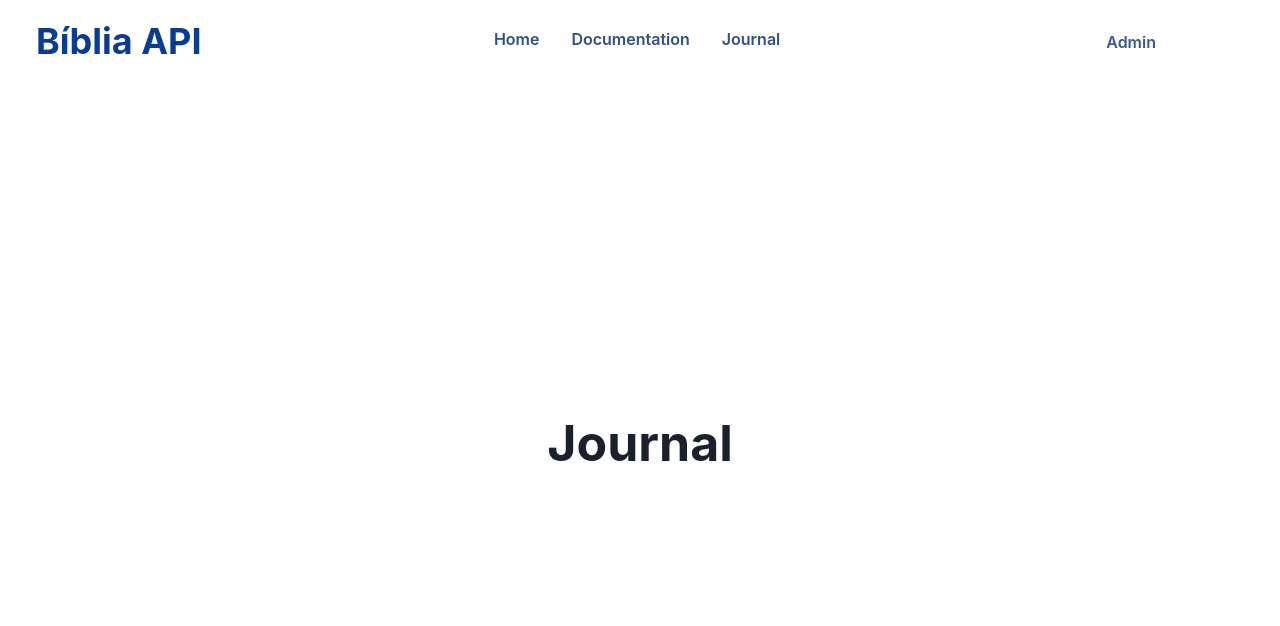
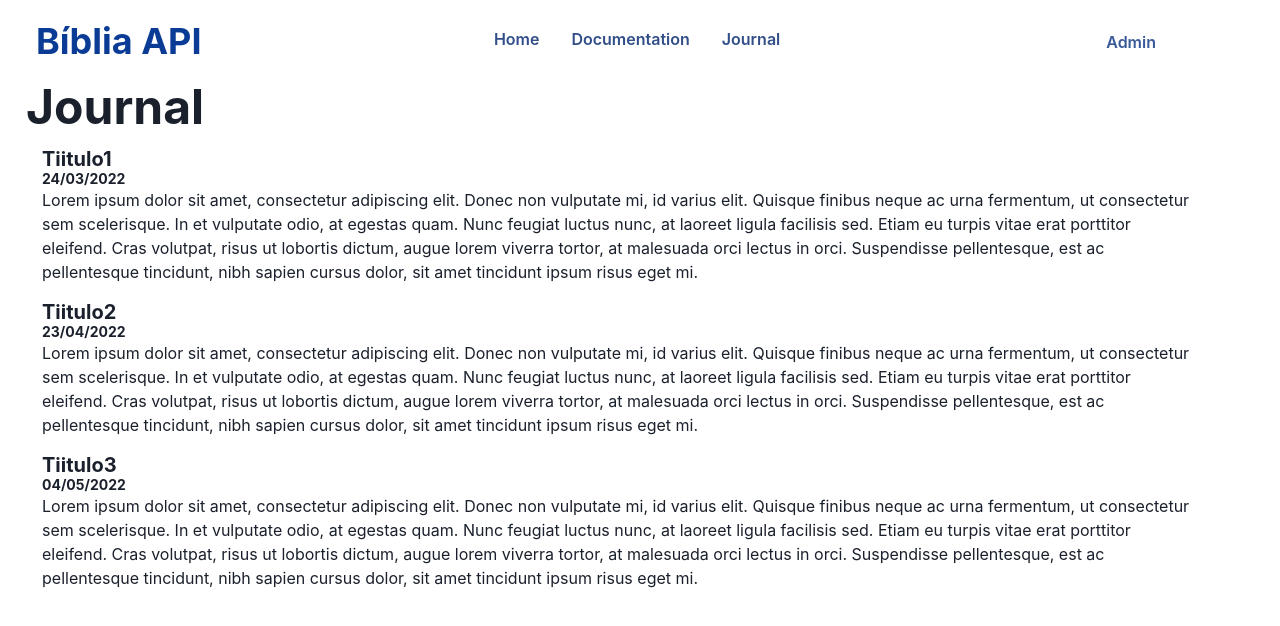
Before and after one commit to leandrowatanabe/webpage-biblia-api, a Next.js app: page /journal in a window 1280 px wide. Shown: the top 626 px of the page. Built offline with nearby package versions, Linux system fonts and the light colour scheme.

Commit message:
Commit: Pagina de journaling estruturada

```diff
--- a/pages/admin.js
+++ b/pages/admin.js
@@ -5,6 +5,7 @@ export default function Admin(){
     return(
         <Container display='flex' height='90vh' justifyContent='center' alignItems='center'>
             <Heading size='lg' fontSize='50px'>Admin</Heading>
+            <Heading size='sm'>Pagina em Construcao</Heading>
         </Container>
     )
 }
--- a/pages/journal.js
+++ b/pages/journal.js
@@ -1,10 +1,30 @@
-import { Container, Heading } from '@chakra-ui/react'
+import { Text, Container, Heading, Box} from '@chakra-ui/react'
 
-export default function Journal(){
+import objetoteste from '../progresso.json'
 
-    return(
-        <Container display='flex' height='90vh' justifyContent='center' alignItems='center'>
-            <Heading size='lg' fontSize='50px'>Journal</Heading>
-        </Container>
-    )
-}
+export default function Journal() {
+
+    const headers = Object.keys(objetoteste)
+    return (
+        <>
+            <Container display='flex-wrap' height='90vh' justifyContent='center' alignItems='center' margin='10px'>
+                <Heading size='2xl'>Journal</Heading>
+                {headers.map(obj=>(
+                    <Box margin='1rem' key={obj} width='90vw'>
+                        <Heading size='md' >
+                            {objetoteste[obj].Titulo}
+                        </Heading>
+
+                        <Heading size='xs'>
+                            {objetoteste[obj].data}
+                        </Heading>
+
+                        <Text>
+                            {objetoteste[obj].Texto}
+                        </Text>
+                    </Box>
+                ))}
+            </Container>
+        </>
+      )
+  }
--- /dev/null
+++ b/progresso.json
@@ -0,0 +1,17 @@
+{
+    "Dia01":{
+        "Titulo":"Tiitulo1",
+        "data":"24/03/2022",
+        "Texto":"Lorem ipsum dolor sit amet, consectetur adipiscing elit. Donec non vulputate mi, id varius elit. Quisque finibus neque ac urna fermentum, ut consectetur sem scelerisque. In et vulputate odio, at egestas quam. Nunc feugiat luctus nunc, at laoreet ligula facilisis sed. Etiam eu turpis vitae erat porttitor eleifend. Cras volutpat, risus ut lobortis dictum, augue lorem viverra tortor, at malesuada orci lectus in orci. Suspendisse pellentesque, est ac pellentesque tincidunt, nibh sapien cursus dolor, sit amet tincidunt ipsum risus eget mi."
+    },
+    "Dia02":{
+        "Titulo":"Tiitulo2",
+        "data":"23/04/2022",
+        "Texto":"Lorem ipsum dolor sit amet, consectetur adipiscing elit. Donec non vulputate mi, id varius elit. Quisque finibus neque ac urna fermentum, ut consectetur sem scelerisque. In et vulputate odio, at egestas quam. Nunc feugiat luctus nunc, at laoreet ligula facilisis sed. Etiam eu turpis vitae erat porttitor eleifend. Cras volutpat, risus ut lobortis dictum, augue lorem viverra tortor, at malesuada orci lectus in orci. Suspendisse pellentesque, est ac pellentesque tincidunt, nibh sapien cursus dolor, sit amet tincidunt ipsum risus eget mi."
+    },
+    "Dia03":{
+        "Titulo":"Tiitulo3",
+        "data":"04/05/2022",
+        "Texto":"Lorem ipsum dolor sit amet, consectetur adipiscing elit. Donec non vulputate mi, id varius elit. Quisque finibus neque ac urna fermentum, ut consectetur sem scelerisque. In et vulputate odio, at egestas quam. Nunc feugiat luctus nunc, at laoreet ligula facilisis sed. Etiam eu turpis vitae erat porttitor eleifend. Cras volutpat, risus ut lobortis dictum, augue lorem viverra tortor, at malesuada orci lectus in orci. Suspendisse pellentesque, est ac pellentesque tincidunt, nibh sapien cursus dolor, sit amet tincidunt ipsum risus eget mi."
+    }
+}
```
Also changed, not shown: pages/documentation.js (+4 -3 lines).
